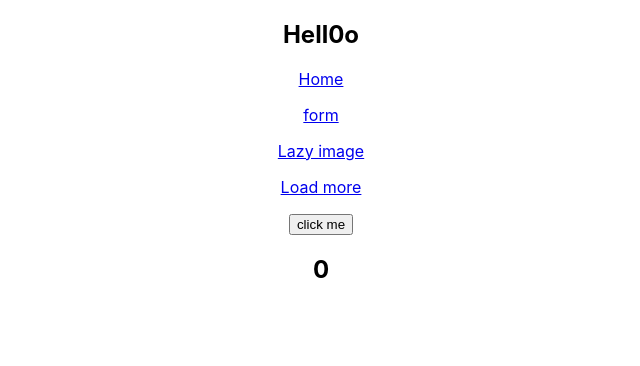
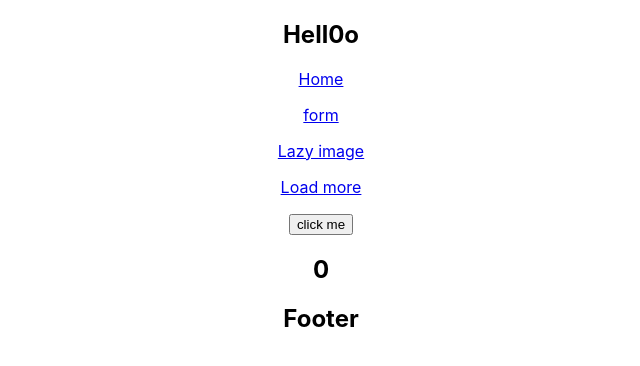
Before and after one commit to nguyenduong1803/React-query, a React (Create React App) app: page / in a window 1280 px wide. Shown: the top 366 px of the page, without its empty margins (319-959 px from the left). Built offline with nearby package versions, Linux system fonts and the light colour scheme.

Commit message:
update footer

```diff
--- a/src/components/Layout/index.jsx
+++ b/src/components/Layout/index.jsx
@@ -6,6 +6,7 @@ function Layout({children}) {
     <div>
       <Header />
       {children}
+      <h2>Footer</h2>
     </div>
   );
 }
```
